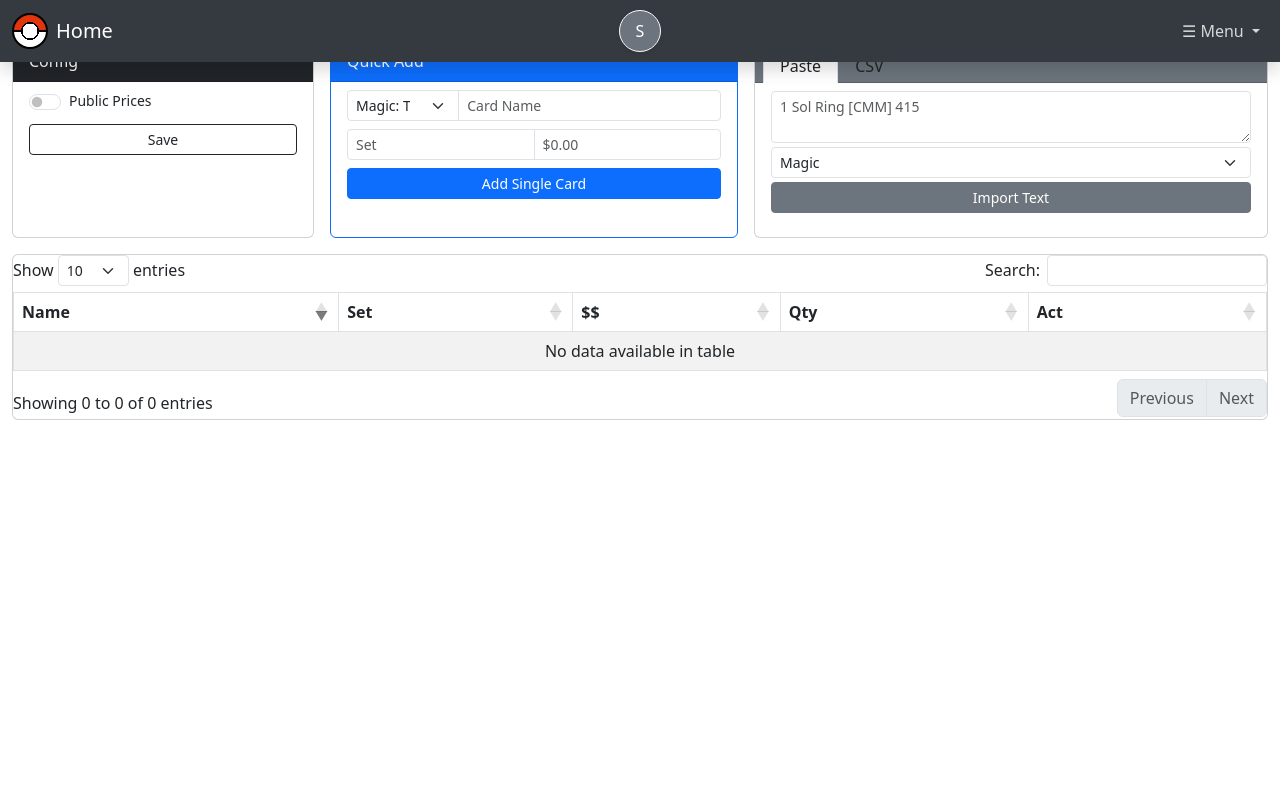
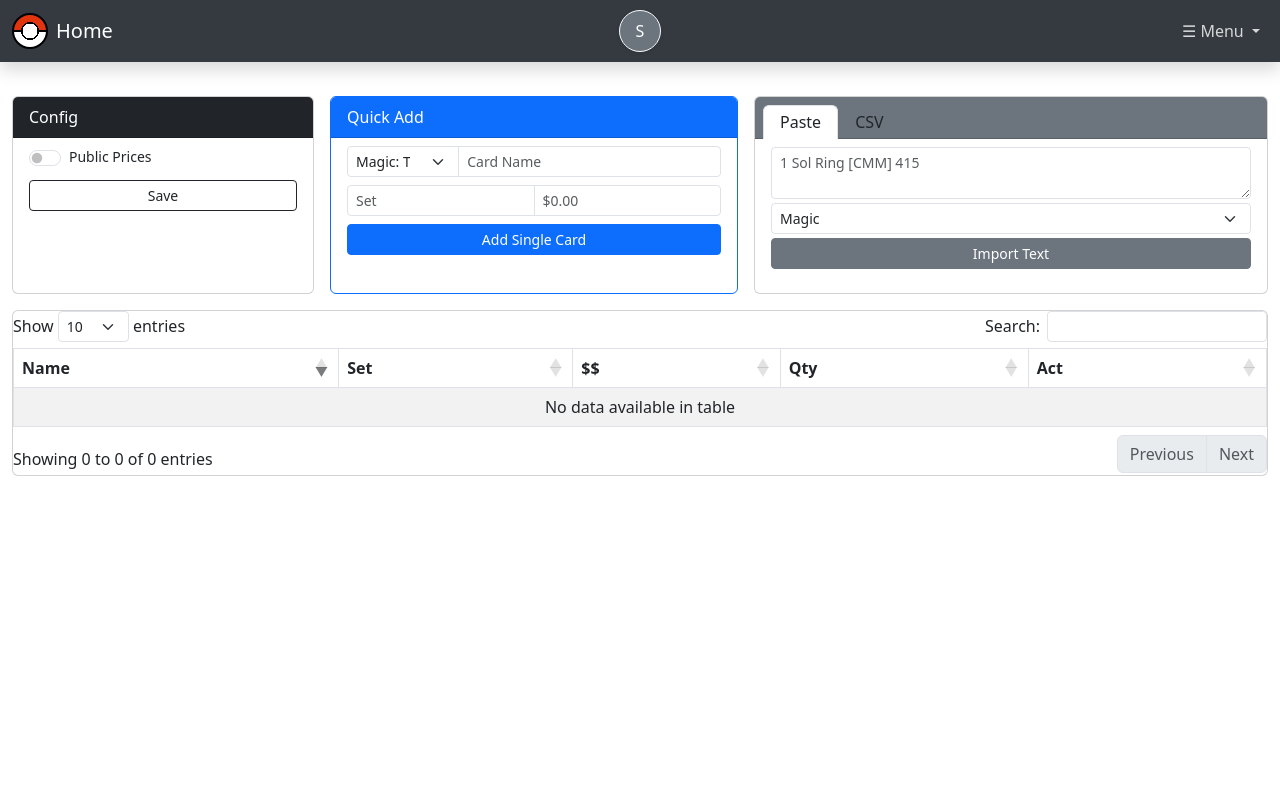
Before and after one commit to fluddesigns/card-shop, a Flask app: page /admin in a window 1280 px wide. Run offline with Flask 3, Linux system fonts and the light colour scheme; the visitor is signed in with stand-in values (Sample User, id 1); data comes from the database, SQL or seed files in the repository; data that the repository does not hold is empty; some libraries are stand-ins or nearby versions.

Commit message:
body with no white

```diff
--- a/templates/base.html
+++ b/templates/base.html
@@ -24,7 +24,11 @@
         .nav-link { color: rgba(255,255,255,0.8); }
         .nav-link:hover { color: white; }
 
-
+        body {
+            /* Match standard bootstrap navbar height exactly to remove white gap */
+            padding-top: 56px;
+            margin: 0;
+        }
     </style>
 
     {% block styles %}{% endblock %}
```
